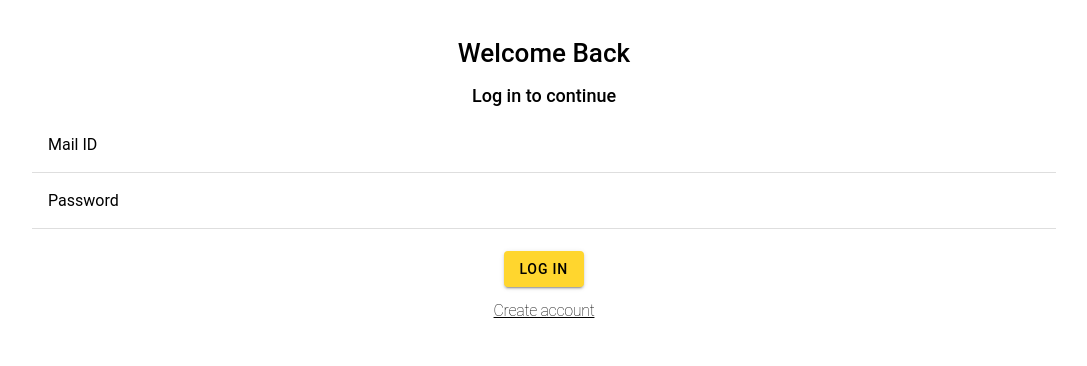
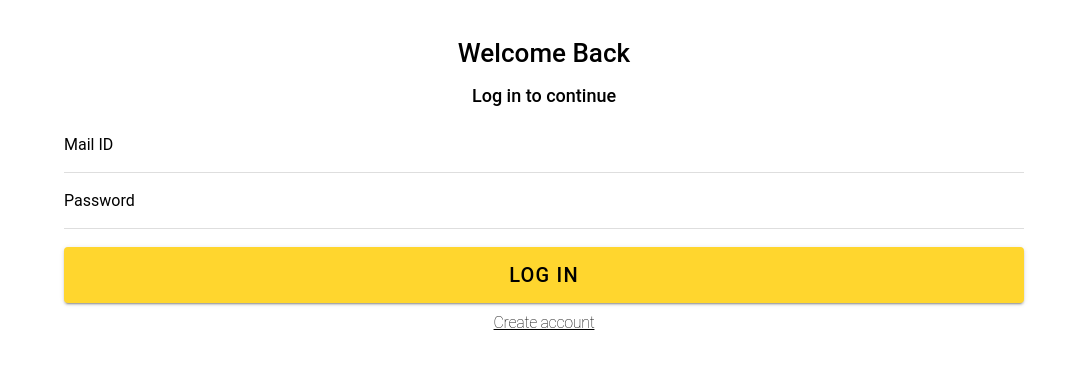
Before and after one commit to dt9150813/Suazo-Test, a React (Create React App) app: page /login-signup/login in a window 1280 px wide. Shown: the top 366 px of the page, without its empty margins (96-1183 px from the left). Built offline with nearby package versions, Linux system fonts and the light colour scheme.

Commit message:
combine some stylings

```diff
--- a/src/pages/loginSignup/login.tsx
+++ b/src/pages/loginSignup/login.tsx
@@ -5,18 +5,11 @@ import { RouteComponentProps } from 'react-router';
 
 const Signup: React.FC<RouteComponentProps> = ({ history }) => {
 
-  const [name, setName] = useState<string>();
   const [email, setEmail] = useState<string>();
   const [password, setPassword] = useState<string>();
 
-
   const toSignUp = () => {
     history.push('/login-signup/signup', { direction: 'none' });
-  }
-
-  const signupForm = {
-    "width": "80vw",
-    "margin": "0 auto"
   }
 
   return (
@@ -25,14 +18,14 @@ const Signup: React.FC<RouteComponentProps> = ({ history }) => {
         <IonGrid>
           <IonRow>
             <IonCol>
-              <IonList style={signupForm}>
+              <IonList className="signup_form">
                 <h1>Welcome Back</h1>
                 <h5>Log in to continue</h5>
-                <IonItem>
+                <IonItem className="signup_form_input">
                   <IonLabel position="floating">Mail ID</IonLabel>
                   <IonInput value={email} onIonChange={e => setEmail(e.detail.value!)}></IonInput>
                 </IonItem>
-                <IonItem>
+                <IonItem className="signup_form_input">
                   <IonLabel position="floating">Password</IonLabel>
                   <IonInput value={password} onIonChange={e => setPassword(e.detail.value!)}></IonInput>
                 </IonItem>
@@ -41,7 +34,7 @@ const Signup: React.FC<RouteComponentProps> = ({ history }) => {
           </IonRow>
           <IonRow>
             <IonCol>
-              <IonButton className="primary_btn">LOG IN</IonButton>
+              <IonButton className="primary_btn signup_form" size="large" expand="block" >LOG IN</IonButton>
             </IonCol>
           </IonRow>
           <IonRow>
--- a/src/pages/loginSignup/signup.tsx
+++ b/src/pages/loginSignup/signup.tsx
@@ -91,32 +91,27 @@ const Signup: React.FC<RouteComponentProps> = ({ history }) => {
     history.push('/login-signup/login', { direction: 'none' });
   }
 
-  const signupForm = {
-    "width": "80vw",
-    "margin": "0 auto"
-  }
-
   return (
     <IonPage>
       <IonContent fullscreen scrollY={false} className="ion-text-center">
         <IonGrid>
           <IonRow>
             <IonCol>
-              <IonList style={signupForm}>
+              <IonList className="signup_form">
                 <h1>Create Account</h1>
-                <IonItem>
+                <IonItem className="signup_form_input">
                   <IonLabel position="floating">Name</IonLabel>
                   <IonInput value={name} onIonChange={e => setName(e.detail.value!)}></IonInput>
                 </IonItem>
-                <IonItem>
+                <IonItem className="signup_form_input">
                   <IonLabel position="floating">Email</IonLabel>
                   <IonInput value={email} onIonChange={e => setEmail(e.detail.value!)}></IonInput>
                 </IonItem>
-                <IonItem>
+                <IonItem className="signup_form_input">
                   <IonLabel position="floating">Password</IonLabel>
                   <IonInput type="password" value={password} onIonChange={e => setPassword(e.detail.value!)}></IonInput>
                 </IonItem>
-                <IonItem>
+                <IonItem className="signup_form_input">
                   <IonLabel position="floating">Confirm Password</IonLabel>
                   <IonInput type="password" value={passwordConfirm} onIonChange={e => setPasswordConfirm(e.detail.value!)}></IonInput>
                 </IonItem>
@@ -125,7 +120,7 @@ const Signup: React.FC<RouteComponentProps> = ({ history }) => {
           </IonRow>
           <IonRow>
             <IonCol>
-              <IonButton className="primary_btn" onClick={validateInputs}>Create</IonButton>
+              <IonButton className="primary_btn signup_form" size="large" expand="block" onClick={validateInputs}>Create</IonButton>
             </IonCol>
           </IonRow>
           <IonRow>
--- a/src/pages/loginSignup/styles.scss
+++ b/src/pages/loginSignup/styles.scss
@@ -24,3 +24,13 @@
 .mt-6 {
   margin-top:60vh;
 }
+
+.signup_form {
+  width: 75vw;
+  margin: 0 auto;
+}
+
+
+.signup_form_input {
+  --padding-start: 0px;
+}
```
